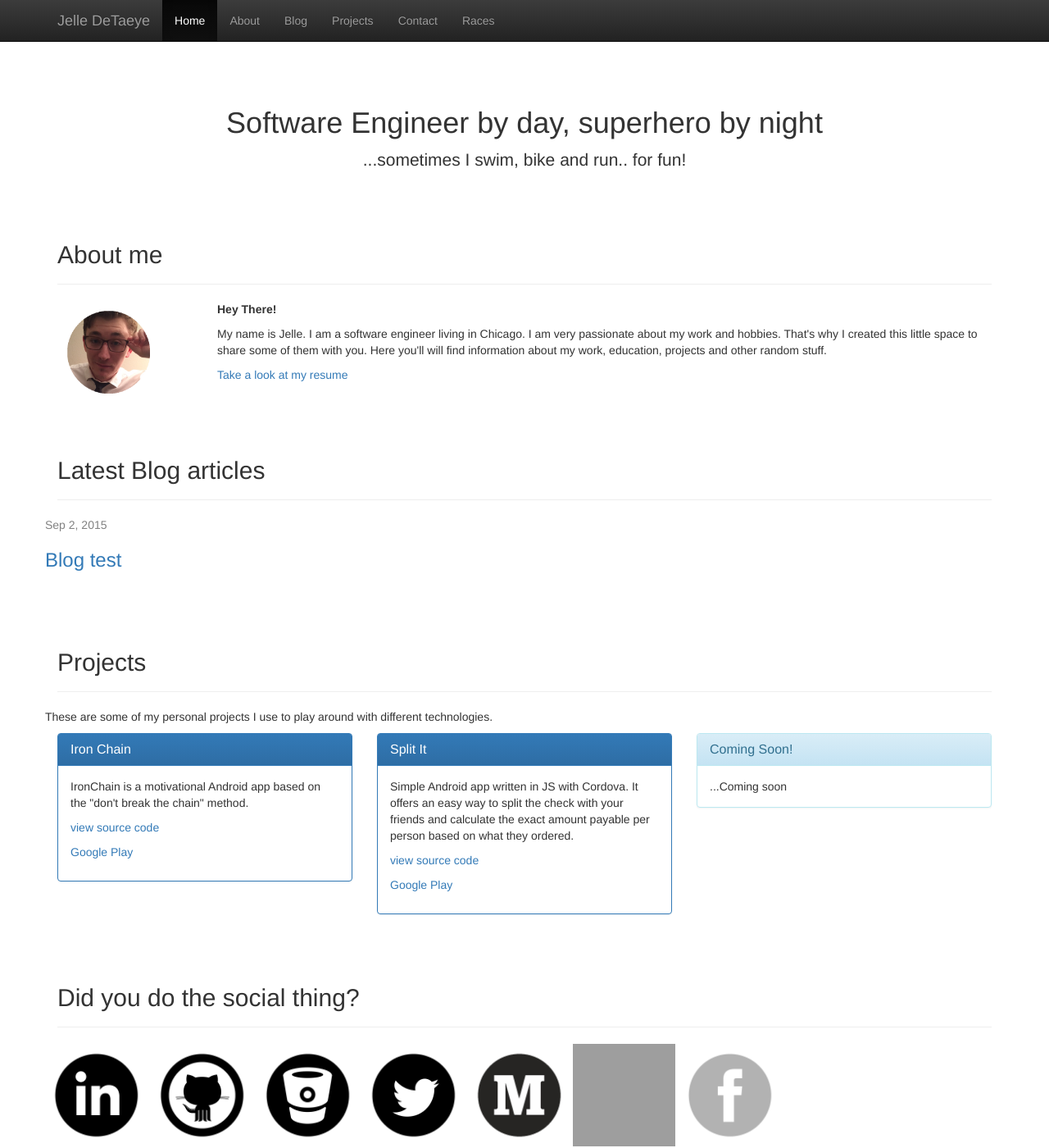
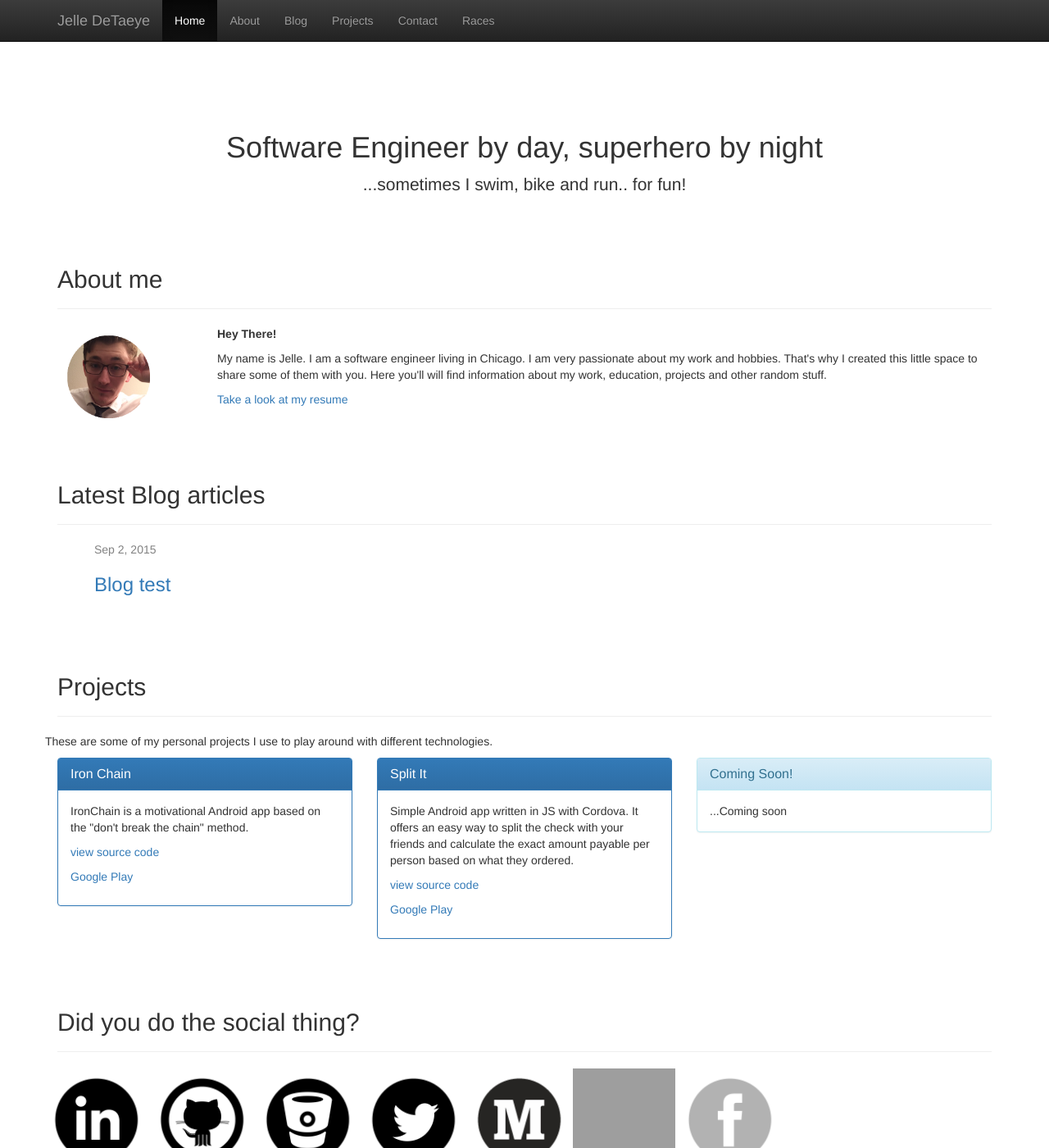
Before and after one commit to jelledetaeye/jelledetaeye.github.io, a Jekyll site: the page built from index.html, in a window 1280 px wide and 1400 px high. Shown: the whole window at 82% size. Built offline with Jekyll 4.4.1, drawn with Linux system fonts in a browser that asks for light colours; nearby versions of some CDN libraries; grey boxes are pictures that could not be loaded.

Commit message:
clean up styles blog

```diff
--- a/_sass/_base.scss
+++ b/_sass/_base.scss
@@ -1,15 +1,3 @@
-/**
- * Reset some basic elements
- */
-body, h1, h2, h3, h4, h5, h6,
-p, blockquote, pre, hr,
-dl, dd, ol, ul, figure {
-    margin: 0;
-    padding: 0;
-}
-
-
-
 /**
  * Basic styling
  */
@@ -28,9 +16,6 @@
 /**
  * Set `margin-bottom` to maintain vertical rhythm
  */
-h1, h2, h3, h4, h5, h6,
-p, blockquote, pre,
-ul, ol, dl, figure,
 %vertical-rhythm {
     margin-bottom: $spacing-unit / 2;
 }
@@ -73,35 +58,6 @@
          margin-bottom: 0;
     }
 }
-
-
-
-/**
- * Headings
- */
-h1, h2, h3, h4, h5, h6 {
-    font-weight: 300;
-}
-
-
-
-/**
- * Links
- */
-a {
-    color: $brand-color;
-    text-decoration: none;
-
-    &:visited {
-        color: darken($brand-color, 15%);
-    }
-
-    &:hover {
-        color: $text-color;
-        text-decoration: underline;
-    }
-}
-
 
 
 /**
--- a/_sass/_layout.scss
+++ b/_sass/_layout.scss
@@ -89,6 +89,7 @@
  * Page content
  */
 .page-content {
+    margin-top: $spacing-unit;
     padding: $spacing-unit 0;
 }
 
@@ -97,7 +98,7 @@
 }
 
 .post-list {
-    margin-left: 0;
+    margin-left: 20px;
     list-style: none;
 
     > li {
@@ -121,6 +122,7 @@
  * Posts
  */
 .post-header {
+    margin-top: $spacing-unit;
     margin-bottom: $spacing-unit;
 }
 
--- a/_sass/_styles.scss
+++ b/_sass/_styles.scss
@@ -21,6 +21,7 @@
 	.navbar .container {
 		width: auto;
 	}
+
 	.social img,  .profile-picture img {
 		width: 125px;
 		height: 125px;
```
